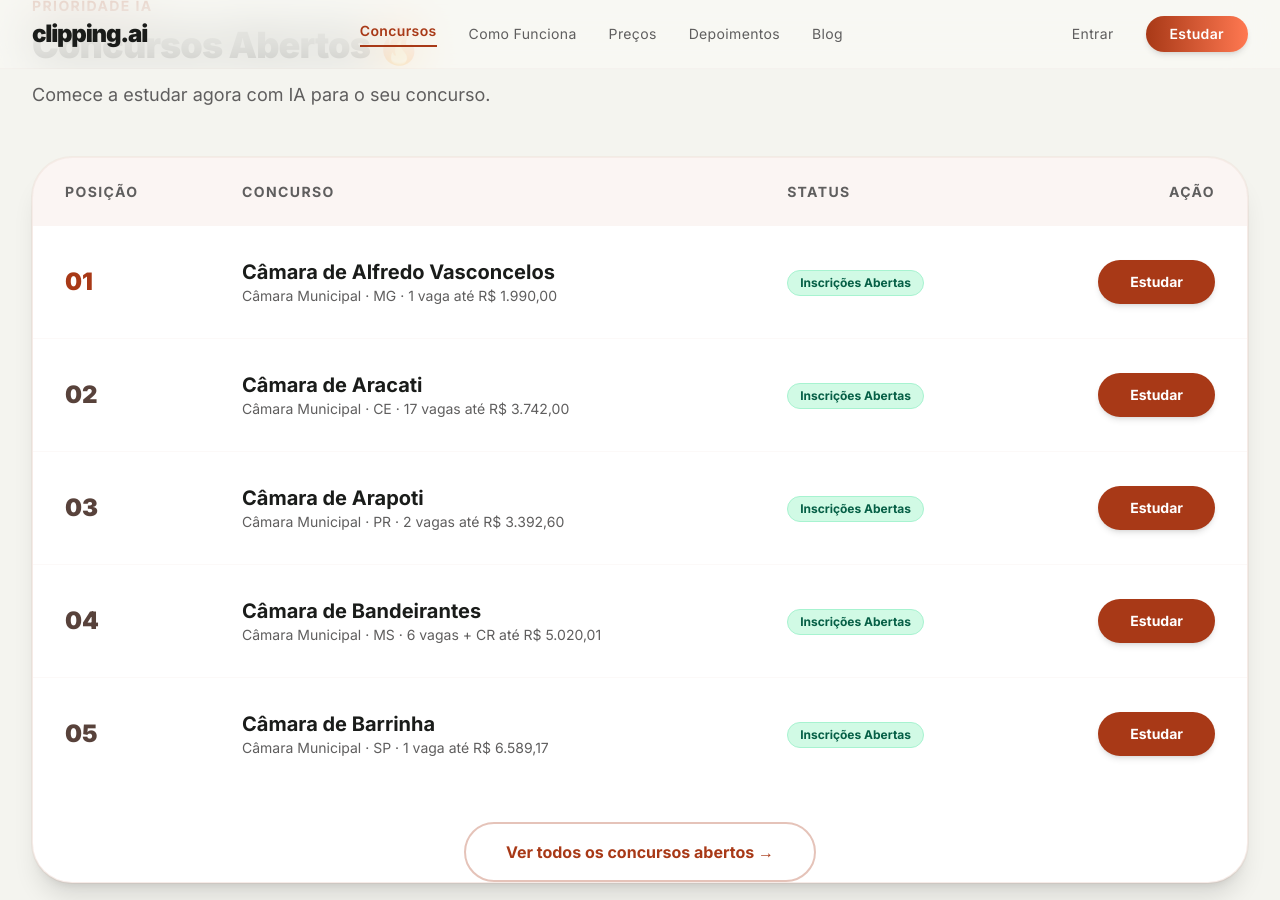
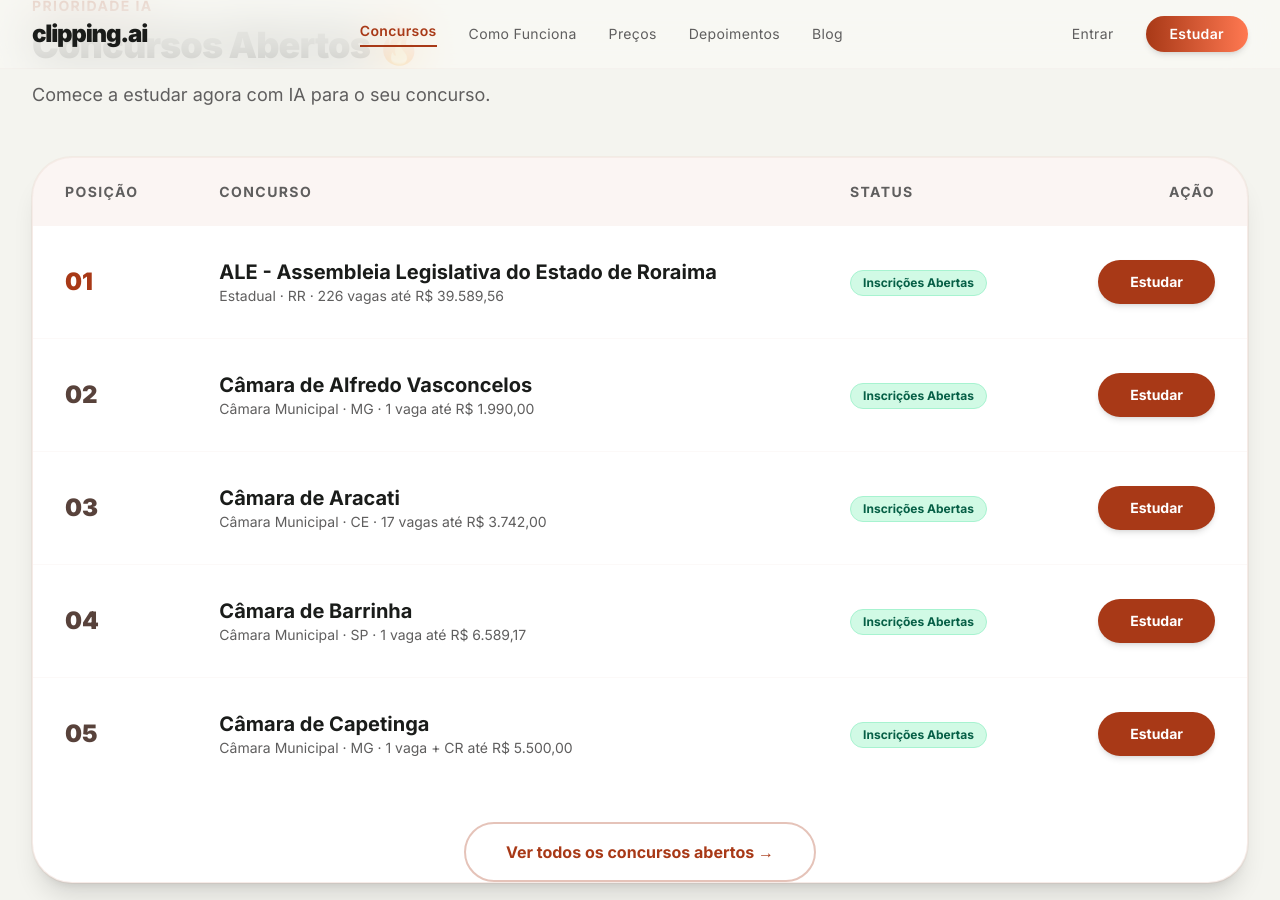
Before and after one commit to lucarp/hq4-ai-pages, a Jekyll site: the page built from index.html, in a window 1280 px wide and 900 px high, scrolled down 995 px. Built offline with Jekyll 4.4.1, drawn with Linux system fonts in a browser that asks for light colours; nearby versions of some CDN libraries.

Commit message:
🏆 chore: leaderboard + botão ver todos (2026-04-07)

```diff
--- a/index.html
+++ b/index.html
@@ -75,6 +75,19 @@ description: "Acelere sua aprovação com IA treinada nos melhores materiais par
               <td class="px-8 py-8"><span class="text-2xl font-black text-primary">01</span></td>
               <td class="px-8 py-8">
                 <div class="flex flex-col">
+                  <span class="text-xl font-bold text-on-surface">ALE - Assembleia Legislativa do Estado de Roraima</span>
+                  <span class="text-sm text-secondary">Estadual · RR · 226 vagas até R$ 39.589,56</span>
+                </div>
+              </td>
+              <td class="px-8 py-8"><span class="inline-flex items-center px-3 py-1 rounded-full bg-emerald-100 text-emerald-800 text-xs font-bold border border-emerald-200">Inscrições Abertas</span></td>
+              <td class="px-8 py-8 text-right">
+                <a href="https://clipping.ai" class="inline-block bg-primary hover:bg-primary-container text-on-primary px-8 py-3 rounded-full text-sm font-bold transition-all shadow-md active:scale-95">Estudar</a>
+              </td>
+            </tr>
+            <tr class="group hover:bg-primary/5 transition-colors">
+              <td class="px-8 py-8"><span class="text-2xl font-black text-on-surface-variant">02</span></td>
+              <td class="px-8 py-8">
+                <div class="flex flex-col">
                   <span class="text-xl font-bold text-on-surface">Câmara de Alfredo Vasconcelos</span>
                   <span class="text-sm text-secondary">Câmara Municipal · MG · 1 vaga até R$ 1.990,00</span>
                 </div>
@@ -85,7 +98,7 @@ description: "Acelere sua aprovação com IA treinada nos melhores materiais par
               </td>
             </tr>
             <tr class="group hover:bg-primary/5 transition-colors">
-              <td class="px-8 py-8"><span class="text-2xl font-black text-on-surface-variant">02</span></td>
+              <td class="px-8 py-8"><span class="text-2xl font-black text-on-surface-variant">03</span></td>
               <td class="px-8 py-8">
                 <div class="flex flex-col">
                   <span class="text-xl font-bold text-on-surface">Câmara de Aracati</span>
@@ -98,24 +111,11 @@ description: "Acelere sua aprovação com IA treinada nos melhores materiais par
               </td>
             </tr>
             <tr class="group hover:bg-primary/5 transition-colors">
-              <td class="px-8 py-8"><span class="text-2xl font-black text-on-surface-variant">03</span></td>
-              <td class="px-8 py-8">
-                <div class="flex flex-col">
-                  <span class="text-xl font-bold text-on-surface">Câmara de Arapoti</span>
-                  <span class="text-sm text-secondary">Câmara Municipal · PR · 2 vagas até R$ 3.392,60</span>
-                </div>
-              </td>
-              <td class="px-8 py-8"><span class="inline-flex items-center px-3 py-1 rounded-full bg-emerald-100 text-emerald-800 text-xs font-bold border border-emerald-200">Inscrições Abertas</span></td>
-              <td class="px-8 py-8 text-right">
-                <a href="https://clipping.ai" class="inline-block bg-primary hover:bg-primary-container text-on-primary px-8 py-3 rounded-full text-sm font-bold transition-all shadow-md active:scale-95">Estudar</a>
-              </td>
-            </tr>
-            <tr class="group hover:bg-primary/5 transition-colors">
               <td class="px-8 py-8"><span class="text-2xl font-black text-on-surface-variant">04</span></td>
               <td class="px-8 py-8">
                 <div class="flex flex-col">
-                  <span class="text-xl font-bold text-on-surface">Câmara de Bandeirantes</span>
-                  <span class="text-sm text-secondary">Câmara Municipal · MS · 6 vagas + CR até R$ 5.020,01</span>
+                  <span class="text-xl font-bold text-on-surface">Câmara de Barrinha</span>
+                  <span class="text-sm text-secondary">Câmara Municipal · SP · 1 vaga até R$ 6.589,17</span>
                 </div>
               </td>
               <td class="px-8 py-8"><span class="inline-flex items-center px-3 py-1 rounded-full bg-emerald-100 text-emerald-800 text-xs font-bold border border-emerald-200">Inscrições Abertas</span></td>
@@ -127,8 +127,8 @@ description: "Acelere sua aprovação com IA treinada nos melhores materiais par
               <td class="px-8 py-8"><span class="text-2xl font-black text-on-surface-variant">05</span></td>
               <td class="px-8 py-8">
                 <div class="flex flex-col">
-                  <span class="text-xl font-bold text-on-surface">Câmara de Barrinha</span>
-                  <span class="text-sm text-secondary">Câmara Municipal · SP · 1 vaga até R$ 6.589,17</span>
+                  <span class="text-xl font-bold text-on-surface">Câmara de Capetinga</span>
+                  <span class="text-sm text-secondary">Câmara Municipal · MG · 1 vaga + CR até R$ 5.500,00</span>
                 </div>
               </td>
               <td class="px-8 py-8"><span class="inline-flex items-center px-3 py-1 rounded-full bg-emerald-100 text-emerald-800 text-xs font-bold border border-emerald-200">Inscrições Abertas</span></td>
```
